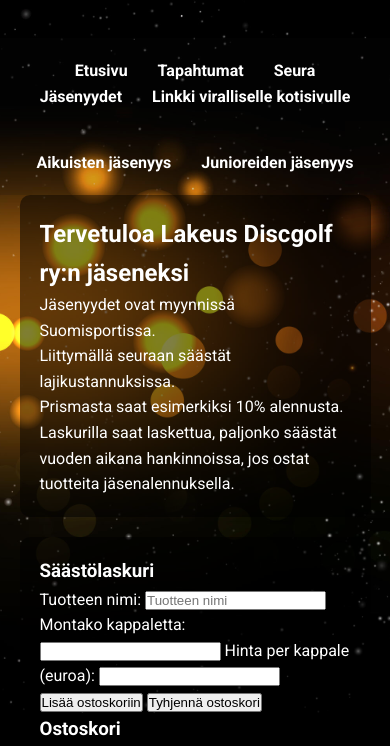
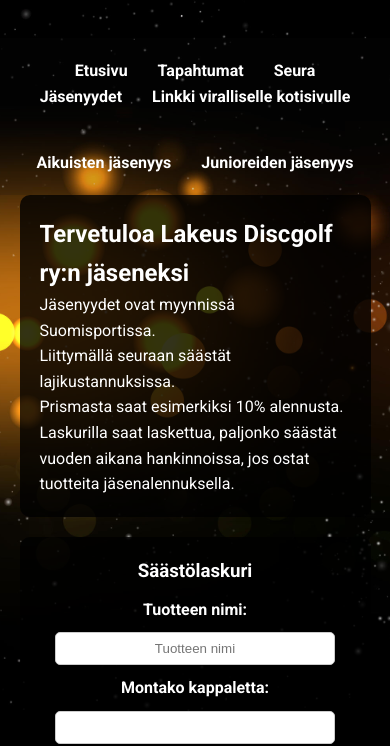
Before and after one commit to NurmosBananos/Web-sivu-GITHUB, a plain HTML site: page sivut/jasenyydet.html in a window 390 px wide. Shown: the part 110-856 px from the top of the page. Drawn offline with Linux system fonts and the light colour scheme.

Commit message:
modified:   tyylit.css

```diff
--- a/tyylit.css
+++ b/tyylit.css
@@ -78,6 +78,15 @@ html, body {
 }
 
 /* ============================= */
+/* LISTAN TYYLI – POISTA PALLOT */
+/* ============================= */
+ul {
+    list-style-type: none; /* Poistaa pallot */
+    padding-left: 0; /* Poistaa oletus-sisennyksen */
+    margin: 0;
+}
+
+/* ============================= */
 /* FLEX-KONTAKTORI */
 /* ============================= */
 .flexcontainer-index, .flexcontainer-jasenyydet {
@@ -146,14 +155,102 @@ html, body {
 }
 
 /* ============================= */
-/* TEKSTI & LASKURI (JÄSENYYDET) */
+/* LASKURI-OSION TYYLIT */
 /* ============================= */
+.calculator-column form {
+    display: flex;
+    flex-wrap: wrap;
+    align-items: center;
+    gap: 10px; /* Lisää pientä tilaa elementtien väliin */
+}
+
+.calculator-column label {
+    font-weight: bold;
+    white-space: nowrap; /* Estää tekstin hyppimisen */
+}
+
+.calculator-column input {
+    flex: 1;
+    min-width: 150px; /* Estää liian kapeat kentät */
+    padding: 8px;
+    border-radius: 5px;
+    border: 1px solid #ccc;
+    text-align: center;
+}
+
+/* Painikkeiden tasaus */
+.calculator-column .button-container {
+    display: flex;
+    justify-content: center;
+    gap: 10px; /* Lisää väliä painikkeiden väliin */
+    width: 100%;
+    margin-top: 10px;
+}
+
+/* Napit */
+.calculator-column button {
+    padding: 10px 16px;
+    border: none;
+    border-radius: 5px;
+    cursor: pointer;
+    font-size: 14px;
+    transition: all 0.2s ease-in-out;
+    flex: 1; /* Asetetaan napit samankokoisiksi */
+}
+
+/* Hoverit pysyvät */
+.calculator-column button:hover {
+    transform: scale(1.05);
+    filter: brightness(1.2);
+}
+
+/* ============================= */
+/* MOBIILINÄKYMÄ */
+/* ============================= */
+@media (max-width: 768px) {
+    .calculator-column form {
+        flex-direction: column;
+        align-items: center;
+    }
+
+    .calculator-column input {
+        width: 90%; /* Skaalaa mobiilissa */
+    }
+
+    .calculator-column .button-container {
+        flex-direction: column;
+    }
+
+    .calculator-column button {
+        width: 100%;
+    }
+}
+
+
+
+
+
+/* Yksittäiset laatikot */
 .text-column, .calculator-column {
     flex: 1;
-    background-color: rgba(0, 0, 0, 0.5);
+    background-color: rgba(0, 0, 0, 0.8); /* Musta tausta */
     padding: 20px;
     border-radius: 10px;
+    min-width: 300px; /* Estää liian pienen koon */
 }
+
+/* Responsiivinen muotoilu mobiilille */
+@media (max-width: 768px) {
+    .text-container {
+        flex-direction: column; /* Muuttaa pystysuuntaiseksi */
+        align-items: center;
+    }
+
+    .text-column, .calculator-column {
+        width: 100%; /* Vie koko tilan mobiilissa */
+    }
+}
+
 
 /* ============================= */
 /* FOOTER */
@@ -193,9 +290,9 @@ footer {
     transform: scale(1.1);
 }
 
-/* ============================= */
-/* MOBIILINÄKYMÄN ASETUKSET */
-/* ============================= */
+/* ================================ */
+/* YLEISET MOBIILINÄKYMÄN ASETUKSET */
+/* ================================ */
 @media (max-width: 768px) {
     .container {
         width: 95%;
```
